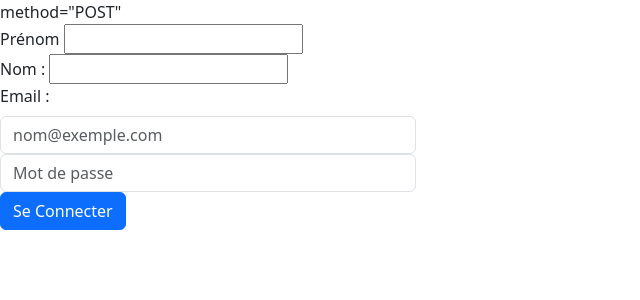
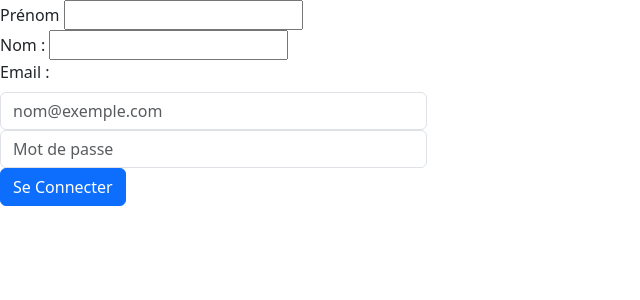
Before and after one commit to AbdelkrimBECHIR/Gamos, a PHP site: page /login.php in a window 1280 px wide. Shown: the top 300 px of the page, without its empty margins (0-640 px from the left). Run offline with PHP 8.4, Linux system fonts and the light colour scheme.

Commit message:
form fixed

```diff
--- a/login.php
+++ b/login.php
@@ -9,7 +9,7 @@
 </head>
 
 <body>
-    <form action="/traitement.php"> method="POST"</form>
+    <form action="/traitement.php" method="POST"
         <div>
         <label for="Firstname">Prénom</label>
         <input type="text" id="firstname" name="firstname"
@@ -37,7 +37,7 @@
                 <div class="button">
                     <button class="btn btn-primary" type="submit">Se Connecter</button>
                 </div>
-
+        </form>
         <script src="https://cdn.jsdelivr.net/npm/bootstrap@5.3.3/dist/js/bootstrap.bundle.min.js" integrity="sha384-YvpcrYf0tY3lHB60NNkmXc5s9fDVZLESaAA55NDzOxhy9GkcIdslK1eN7N6jIeHz" crossorigin="anonymous"></script>
 </body>
 
```
Lines whose indentation alone changed are shown as unchanged.
